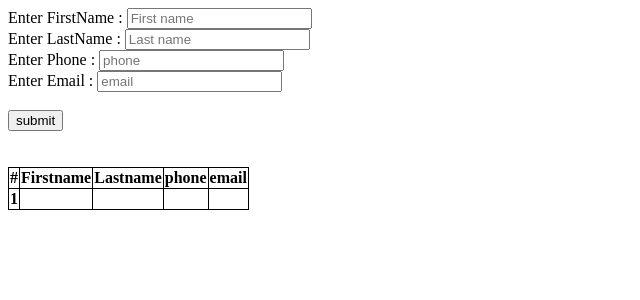
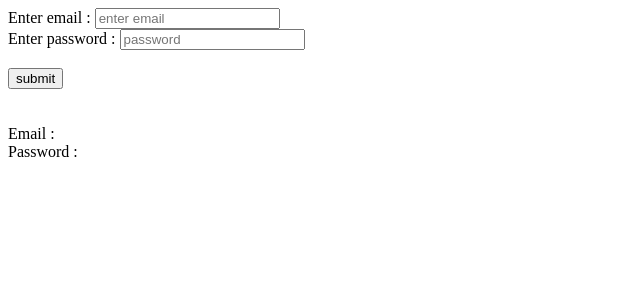
Before and after one commit to tkasvala9/twinkal-weekend2-practice, an Angular app in the folder my-first-app/: page / in a window 1280 px wide. Shown: the top 300 px of the page, without its empty margins (0-640 px from the left). Built offline with nearby package versions, Linux system fonts and the light colour scheme.

Commit message:
email&password

```diff
--- a/my-first-app/src/app/app.component.html
+++ b/my-first-app/src/app/app.component.html
@@ -1,18 +1,10 @@
 <form #myForm="ngForm" (ngSubmit)="onsubmitofform(myForm.value)">
     <div class="row">
-      <div class="col">Enter FirstName :
-        <input type="text" class="form-control" placeholder="First name" [ngModel]="users.firstname" name="firstname"
-          required>
+      <div class="col">Enter email :
+        <input type="email" class="form-control" placeholder="enter email" [ngModel]="users.email" name="email" required>
       </div>
-      <div class="col">Enter LastName :
-        <input type="text" class="form-control" placeholder="Last name" [ngModel]="users.lastname" name="lastname"
-          required>
-      </div>
-      <div class="col">Enter Phone :
-        <input type="text" class="form-control" placeholder="phone" [ngModel]="users.phone" name="phone" required>
-      </div>
-      <div class="col">Enter Email :
-        <input type="text" class="form-control" placeholder="email" [ngModel]="users.email" name="email" required>
+      <div class="col">Enter password :
+        <input type="password" class="form-control" placeholder="password" [ngModel]="users.password" name="password" required>
       </div>
     </div><br>
     <button type="submit">submit</button>
--- a/my-first-app/src/app/app.component.ts
+++ b/my-first-app/src/app/app.component.ts
@@ -12,9 +12,8 @@ export class AppComponent {
 
   constructor(public us:UserDataServiceService){}
   users = {
-    "firstname": '',
-    "lastname": '',
-    "phone": '',
+
+    "password": '',
     "email": ''
   }
   onsubmitofform(users: any) {
--- a/my-first-app/src/app/header/header.component.html
+++ b/my-first-app/src/app/header/header.component.html
@@ -1,18 +1,2 @@
-<table class="table">
-    <thead>
-      <tr>
-        <th scope="col">#</th>
-        <th scope="col">Firstname</th>
-        <th scope="col">Lastname</th>
-        <th scope="col">phone</th>
-        <th scope="col">email</th>
-      </tr>
-    </thead>
-    <tbody>
-      <tr>
-        <th scope="row">1</th>
-        <td>{{us.users.firstname}}</td>
-        <td>{{us.users.lastname}}</td>
-        <td>{{us.users.phone}}</td>
-        <td>{{us.users.email}}</td>
-      </tr>
+Email : {{us.users.email}}<br>
+ Password : {{us.users.password}}
--- a/my-first-app/src/app/user-data-service.service.ts
+++ b/my-first-app/src/app/user-data-service.service.ts
@@ -7,9 +7,8 @@ export class UserDataServiceService {
 
   constructor() { }
   users={
-    "firstname":'',
-  "lastname":'',
-  "phone":'',
+
+  "password":'',
   "email":''
   };
   sendData(users:any){
```
